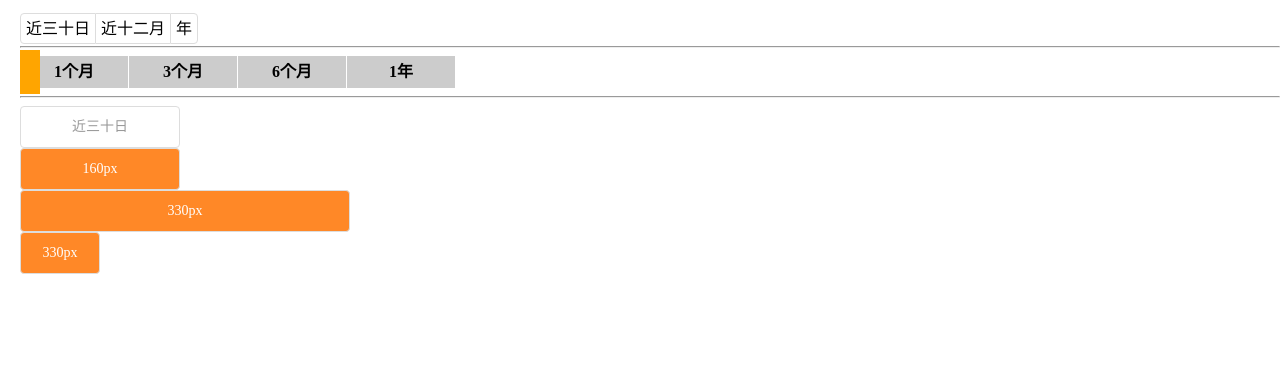
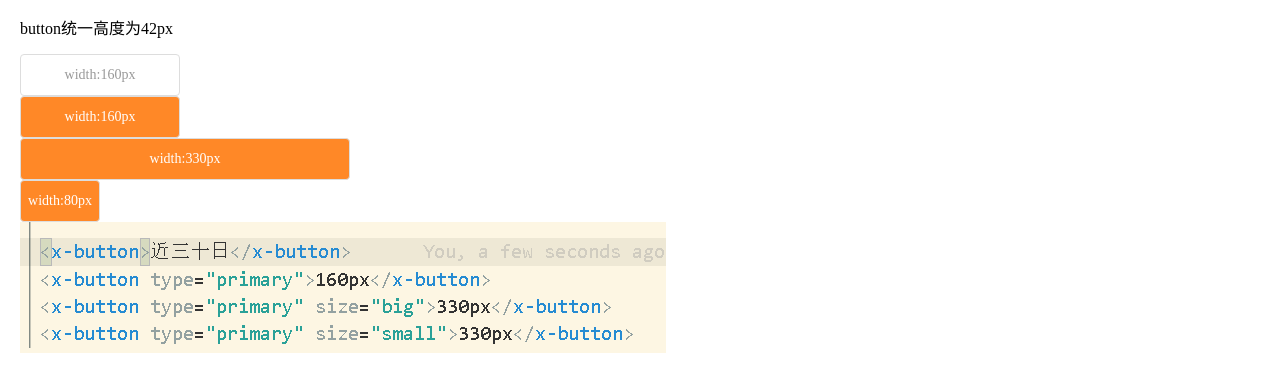
Before and after one commit to rujptw/XUI, a Vue app: page /#/ in a window 1280 px wide. Shown: the top 392 px of the page. Built offline with nearby package versions, Linux system fonts and the light colour scheme.

Commit message:
提供button说明文档

```diff
--- a/src/views/home.vue
+++ b/src/views/home.vue
@@ -1,14 +1,11 @@
 <template>
  <div class="page">
-   <x-click-slider></x-click-slider>
-   <hr>
-   <x-drag-slider></x-drag-slider>
-   <hr>
-   <x-button>近三十日</x-button>
-   <x-button type="primary">160px</x-button>
-   <x-button type="primary" size="big">330px</x-button>
-   <x-button type="primary" size="small">330px</x-button>
-
+   <p>button统一高度为42px</p>
+   <x-button>width:160px</x-button>
+   <x-button type="primary">width:160px</x-button>
+   <x-button type="primary" size="big">width:330px</x-button>
+   <x-button type="primary" size="small">width:80px</x-button>
+   <img class="x-button" :src="button" alt="">
  </div>
 </template>
 
@@ -16,9 +13,12 @@
 import XClickSlider from "../source/components/click-slider";
 import XDragSlider from "../source/components/drag-slider";
 import XButton from "../source/components/button";
+import button from "imgs/button.png";
 export default {
   data() {
-    return {};
+    return {
+      button
+    };
   },
   props: {},
   components: {
```
Also changed, not shown: src/imgs/button.png (added), 1 other file (tests, documents, lock files or other folders).
